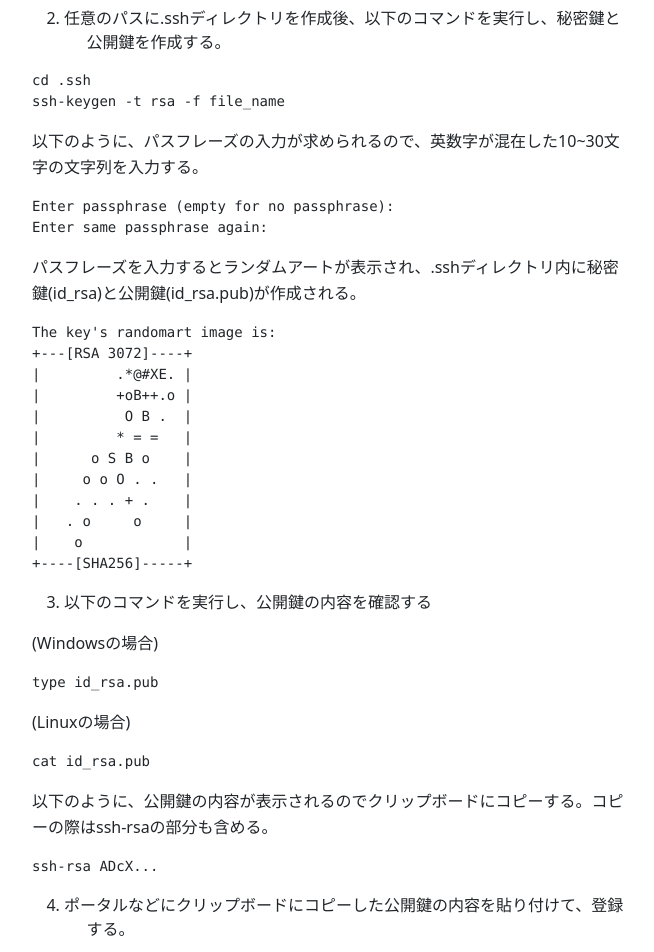
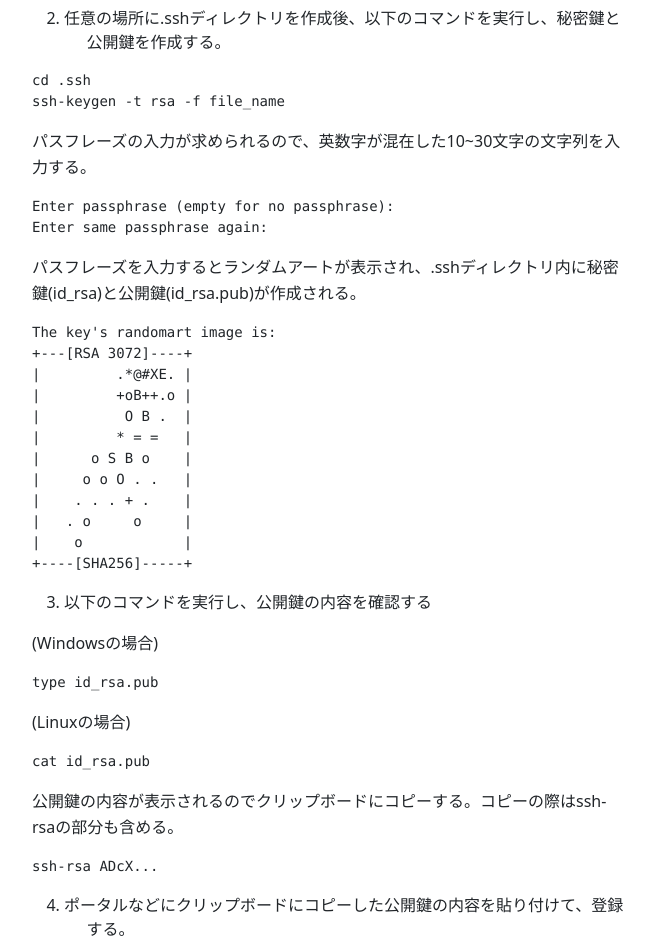
Before and after one commit to kyuki-rp/myblog, a Gatsby site: page /articles/computer/ssh/ in a window 1280 px wide. Shown: the part 1140-2092 px from the top of the page, without its empty margins (312-966 px from the left). Built offline with nearby package versions, Linux system fonts and the light colour scheme; Gatsby itself is replaced by a stand-in of ours; some packages are replaced by stand-ins of ours; code samples lack their colours.

Commit message:
ssh記事

````diff
--- a/content/blog/ssh/index.md
+++ b/content/blog/ssh/index.md
@@ -16,13 +16,13 @@ Secure Shellの略。安全にリモート接続するための仕組み。
 
 ![拡張機能のインストール](./extension.png)
 
-2. 任意のパスに.sshディレクトリを作成後、以下のコマンドを実行し、秘密鍵と公開鍵を作成する。
+2. 任意の場所に.sshディレクトリを作成後、以下のコマンドを実行し、秘密鍵と公開鍵を作成する。
 ```
 cd .ssh
 ssh-keygen -t rsa -f file_name
 ```
 
-以下のように、パスフレーズの入力が求められるので、英数字が混在した10~30文字の文字列を入力する。
+パスフレーズの入力が求められるので、英数字が混在した10~30文字の文字列を入力する。
 
 ```
 Enter passphrase (empty for no passphrase):
@@ -58,7 +58,7 @@ type id_rsa.pub
 cat id_rsa.pub
 ```
 
-以下のように、公開鍵の内容が表示されるのでクリップボードにコピーする。コピーの際はssh-rsaの部分も含める。
+公開鍵の内容が表示されるのでクリップボードにコピーする。コピーの際はssh-rsaの部分も含める。
 
 ```
 ssh-rsa ADcX...
@@ -81,3 +81,7 @@ Host <Host>
     User <UserID>
     IdentityFile C:\path\to\.ssh\id_rsa
 ```
+
+6. VSCodeでSSH接続を実施する
+
+![VSCodeでSSH接続](./remotein.png)
````
Also changed, not shown: content/blog/ssh/remotein.png (added), content/blog/ssh/sshconfig.png.
